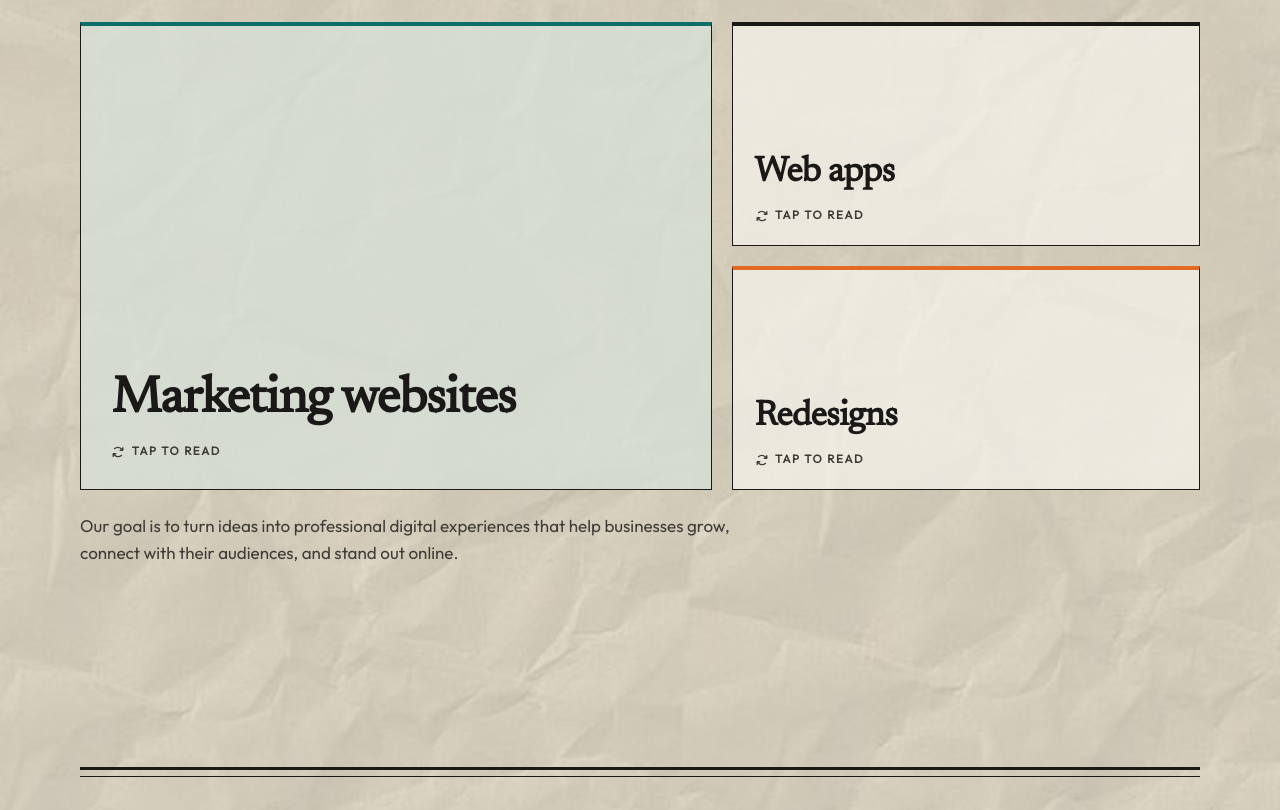
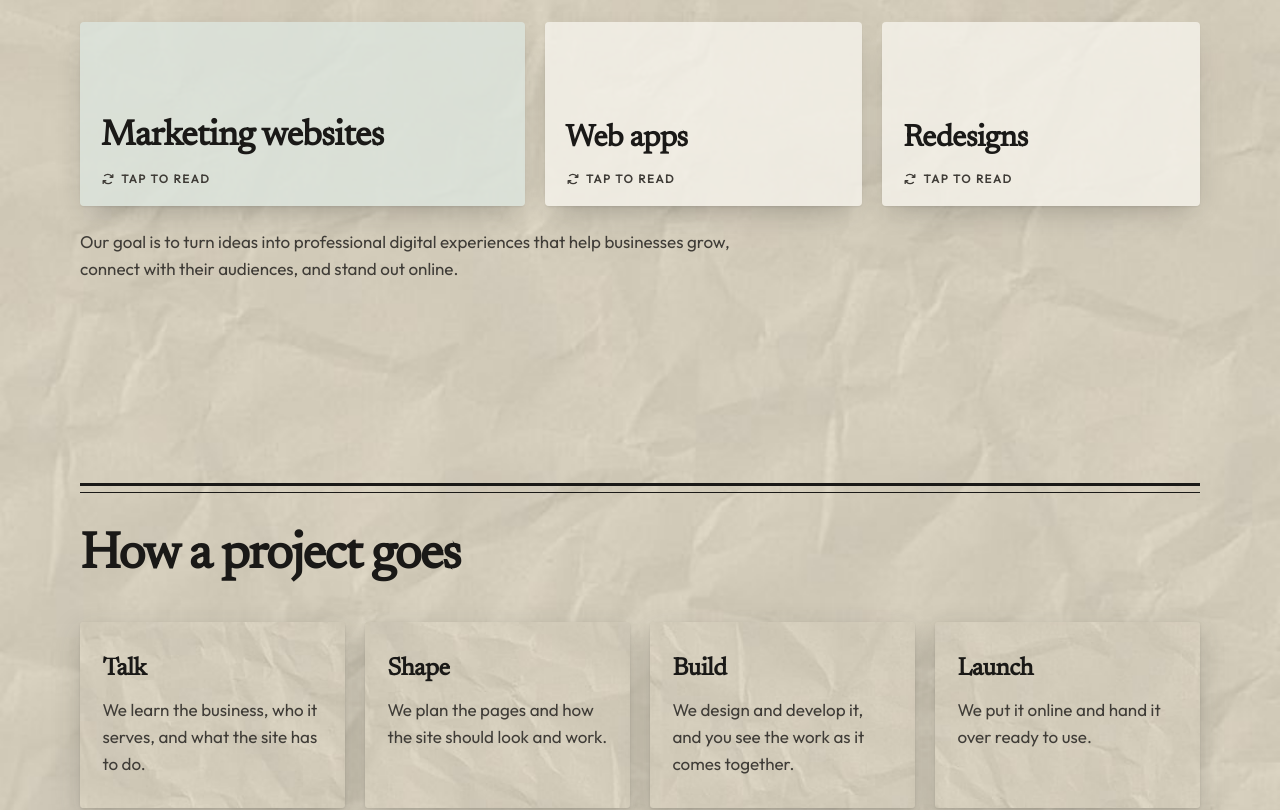
Before and after one commit to mersy11dan/siket_digitals, a React (Vite) app: page / in a window 1280 px wide. Shown: the part 2340-3150 px from the top of the page. Built offline with nearby package versions, Linux system fonts and the light colour scheme.

Commit message:
Smaller offer cards, soft shadows, replay paper animation on scroll and hover

```diff
--- a/src/components/Process.tsx
+++ b/src/components/Process.tsx
@@ -2,10 +2,18 @@ import { useEffect, useRef, useState, type CSSProperties } from 'react'
 import { steps } from '../data/content'
 
 type Fold = 'flat' | 'folded' | 'open'
+type Play = 'a' | 'b'
+
+const UNFOLD_MS = 1500
+const STAGGER_MS = 520
+const REPLAY_MS = 1400
 
 export function Process() {
   const stepsRef = useRef<HTMLDivElement>(null)
   const [fold, setFold] = useState<Fold>('flat')
+  const [plays, setPlays] = useState<Record<number, Play>>({})
+  const openedAt = useRef(0)
+  const lastPlay = useRef<Record<number, number>>({})
 
   useEffect(() => {
     const node = stepsRef.current
@@ -15,15 +23,31 @@ export function Process() {
     setFold('folded')
     const observer = new IntersectionObserver(
       ([entry]) => {
-        if (!entry.isIntersecting) return
-        setFold('open')
-        observer.disconnect()
+        if (entry.intersectionRatio >= 0.2) {
+          setFold((current) => {
+            if (current !== 'open') openedAt.current = performance.now()
+            return 'open'
+          })
+        } else if (!entry.isIntersecting) {
+          setFold('folded')
+          setPlays({})
+          lastPlay.current = {}
+        }
       },
-      { threshold: 0.2, rootMargin: '0px 0px -8% 0px' },
+      { threshold: [0, 0.2] },
     )
     observer.observe(node)
     return () => observer.disconnect()
   }, [])
+
+  function replay(index: number) {
+    if (fold !== 'open') return
+    const now = performance.now()
+    if (now - openedAt.current < index * STAGGER_MS + UNFOLD_MS) return
+    if (now - (lastPlay.current[index] ?? 0) < REPLAY_MS) return
+    lastPlay.current[index] = now
+    setPlays((current) => ({ ...current, [index]: current[index] === 'a' ? 'b' : 'a' }))
+  }
 
   return (
     <section className="section" id="process">
@@ -31,7 +55,13 @@ export function Process() {
         <h2>How a project goes</h2>
         <div className="steps" ref={stepsRef} data-fold={fold}>
           {steps.map((step, index) => (
-            <article key={step.title} className="step" style={{ '--i': index } as CSSProperties}>
+            <article
+              key={step.title}
+              className="step"
+              style={{ '--i': index } as CSSProperties}
+              data-play={plays[index]}
+              onMouseEnter={() => replay(index)}
+            >
               <div className="step-sheet">
                 <div className="step-body">
                   <h3>{step.title}</h3>
--- a/src/index.css
+++ b/src/index.css
@@ -619,13 +619,20 @@ h2 {
 }
 
 .offers {
+  --card-shadow: 0 1px 2px rgba(26, 25, 23, 0.08), 0 12px 30px -12px rgba(26, 25, 23, 0.32);
+  --card-shadow-lift: 0 2px 4px rgba(26, 25, 23, 0.1), 0 22px 44px -16px rgba(26, 25, 23, 0.45);
   display: grid;
-  gap: 1rem;
+  gap: 1.1rem;
+}
+
+[data-theme='dark'] .offers {
+  --card-shadow: 0 1px 2px rgba(0, 0, 0, 0.4), 0 12px 30px -12px rgba(0, 0, 0, 0.8);
+  --card-shadow-lift: 0 2px 4px rgba(0, 0, 0, 0.5), 0 22px 44px -16px rgba(0, 0, 0, 0.95);
 }
 
 .offer {
   position: relative;
-  min-height: 13rem;
+  min-height: 9.5rem;
   perspective: 1400px;
   cursor: pointer;
   outline: none;
@@ -644,37 +651,23 @@ h2 {
   inset: 0;
   display: flex;
   flex-direction: column;
-  padding: 1.35rem 1.35rem 1.25rem;
-  border: 1px solid var(--ink);
+  padding: 1.2rem 1.3rem 1.1rem;
+  border-radius: 4px;
+  box-shadow: var(--card-shadow);
   backface-visibility: hidden;
   -webkit-backface-visibility: hidden;
 }
 
 .offer-front {
-  background: color-mix(in srgb, var(--field) 72%, transparent);
-  border-top-width: 4px;
+  background: color-mix(in srgb, var(--field) 80%, transparent);
 }
-
-.offer:nth-child(1) .offer-front { border-top-color: var(--teal); }
-.offer:nth-child(2) .offer-front { border-top-color: var(--ink); }
-.offer:nth-child(3) .offer-front { border-top-color: var(--orange); }
 
 .offer-back {
   justify-content: center;
   background: var(--field);
   color: var(--ink);
   transform: rotateY(180deg);
-  box-shadow:
-    0 1px 0 var(--ink),
-    0 2px 3px rgba(26, 25, 23, 0.18),
-    0 18px 34px -14px rgba(26, 25, 23, 0.5);
-}
-
-[data-theme='dark'] .offer-back {
-  box-shadow:
-    0 1px 0 var(--ink),
-    0 2px 3px rgba(0, 0, 0, 0.5),
-    0 18px 34px -12px rgba(0, 0, 0, 0.8);
+  box-shadow: var(--card-shadow-lift);
 }
 
 .offer h3,
@@ -687,7 +680,7 @@ figcaption {
 }
 
 .offer h3 {
-  font-size: clamp(1.7rem, 3.2vw, 2.2rem);
+  font-size: clamp(1.6rem, 2.4vw, 1.95rem);
   line-height: 1.05;
   margin-top: auto;
 }
@@ -781,9 +774,10 @@ figcaption {
 }
 
 .step {
+  --rest-shadow: drop-shadow(0 1px 1px rgba(var(--shade), 0.1)) drop-shadow(0 10px 14px rgba(var(--shade), 0.2));
   position: relative;
   min-height: 11rem;
-  filter: drop-shadow(0 3px 3px rgba(var(--shade), 0.18));
+  filter: var(--rest-shadow);
 }
 
 .step-sheet {
@@ -794,7 +788,7 @@ figcaption {
   background-image: url('/paper-light.jpg');
   background-size: 760px auto;
   background-position: calc(var(--i) * -160px) calc(var(--i) * -120px);
-  border: 1px solid var(--ink);
+  border-radius: 3px;
   transform-origin: center;
 }
 
@@ -867,15 +861,114 @@ figcaption {
 }
 
 @keyframes paper-shadow {
-  0% { filter: drop-shadow(0 26px 18px rgba(var(--shade), 0.42)); }
-  58% { filter: drop-shadow(0 12px 12px rgba(var(--shade), 0.3)); }
-  100% { filter: drop-shadow(0 3px 3px rgba(var(--shade), 0.18)); }
+  0% { filter: drop-shadow(0 1px 1px rgba(var(--shade), 0)) drop-shadow(0 26px 18px rgba(var(--shade), 0.42)); }
+  58% { filter: drop-shadow(0 1px 1px rgba(var(--shade), 0.06)) drop-shadow(0 16px 14px rgba(var(--shade), 0.3)); }
+  100% { filter: var(--rest-shadow); }
 }
 
 @keyframes ink-in {
   0% { opacity: 0; transform: translateY(6px); }
   100% { opacity: 1; transform: none; }
 }
+
+.steps[data-fold='open'] .step[data-play] {
+  animation: none;
+}
+
+.steps[data-fold='open'] .step[data-play='a'] .step-sheet {
+  animation: recrumple-a 1400ms cubic-bezier(0.3, 0.7, 0.2, 1) both;
+}
+
+.steps[data-fold='open'] .step[data-play='b'] .step-sheet {
+  animation: recrumple-b 1400ms cubic-bezier(0.3, 0.7, 0.2, 1) both;
+}
+
+.steps[data-fold='open'] .step[data-play='a'] .step-body {
+  animation: reink-a 1400ms ease both;
+}
+
+.steps[data-fold='open'] .step[data-play='b'] .step-body {
+  animation: reink-b 1400ms ease both;
+}
+
+@keyframes recrumple-a {
+  0% {
+    clip-path: var(--flat);
+    transform: none;
+    filter: contrast(1) brightness(1);
+  }
+  30% {
+    clip-path: var(--ball);
+    transform: scale(0.36) rotate(-18deg);
+    filter: contrast(1.6) brightness(0.88);
+  }
+  40% {
+    clip-path: var(--ball);
+    transform: scale(0.34) rotate(-14deg);
+  }
+  70% {
+    clip-path: var(--half);
+    transform: scale(0.86) rotate(4deg);
+    filter: contrast(1.25) brightness(0.95);
+  }
+  88% {
+    clip-path: var(--flat);
+    transform: scale(1.02) rotate(-1deg);
+    filter: contrast(1.05) brightness(1);
+  }
+  100% {
+    clip-path: var(--flat);
+    transform: none;
+    filter: contrast(1) brightness(1);
+  }
+}
+
+@keyframes reink-a {
+  0% { opacity: 1; transform: none; }
+  14% { opacity: 0; }
+  80% { opacity: 0; transform: translateY(6px); }
+  100% { opacity: 1; transform: none; }
+}
+
+@keyframes recrumple-b {
+  0% {
+    clip-path: var(--flat);
+    transform: none;
+    filter: contrast(1) brightness(1);
+  }
+  30% {
+    clip-path: var(--ball);
+    transform: scale(0.36) rotate(-18deg);
+    filter: contrast(1.6) brightness(0.88);
+  }
+  40% {
+    clip-path: var(--ball);
+    transform: scale(0.34) rotate(-14deg);
+  }
+  70% {
+    clip-path: var(--half);
+    transform: scale(0.86) rotate(4deg);
+    filter: contrast(1.25) brightness(0.95);
+  }
+  88% {
+    clip-path: var(--flat);
+    transform: scale(1.02) rotate(-1deg);
+    filter: contrast(1.05) brightness(1);
+  }
+  100% {
+    clip-path: var(--flat);
+    transform: none;
+    filter: contrast(1) brightness(1);
+  }
+}
+
+@keyframes reink-b {
+  0% { opacity: 1; transform: none; }
+  14% { opacity: 0; }
+  80% { opacity: 0; transform: translateY(6px); }
+  100% { opacity: 1; transform: none; }
+}
+
 
 .members-head {
   margin-bottom: 2rem;
@@ -1144,32 +1237,20 @@ figcaption {
   }
 
   .offers {
-    grid-template-columns: 1.35fr 1fr;
+    grid-template-columns: 1.4fr 1fr 1fr;
     gap: 1.25rem;
   }
 
   .offer {
-    min-height: 14rem;
-  }
-
-  .offer-lead {
-    grid-row: span 2;
-  }
-
-  .offer-lead .offer-face {
-    padding: 2rem 1.9rem 1.75rem;
+    min-height: 11.5rem;
   }
 
   .offer-lead .offer-front {
-    background: color-mix(in srgb, var(--teal) 10%, color-mix(in srgb, var(--field) 72%, transparent));
+    background: color-mix(in srgb, var(--teal) 9%, color-mix(in srgb, var(--field) 80%, transparent));
   }
 
   .offer-lead h3 {
-    font-size: clamp(2.4rem, 4vw, 3.2rem);
-  }
-
-  .offer-lead .offer-back p {
-    font-size: 1.3rem;
+    font-size: clamp(2rem, 2.8vw, 2.5rem);
   }
 
   .steps {
```
